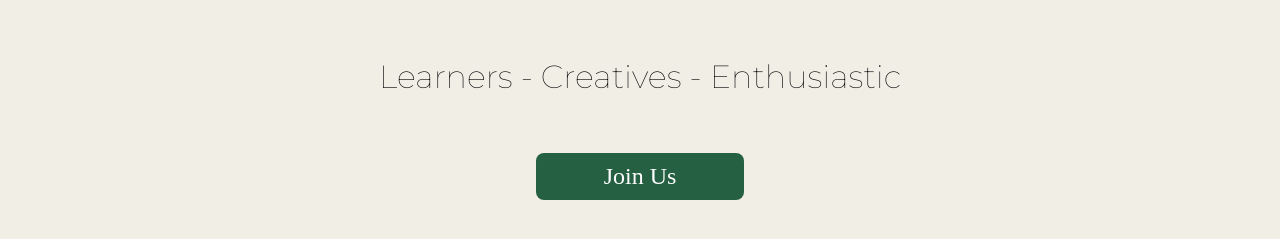
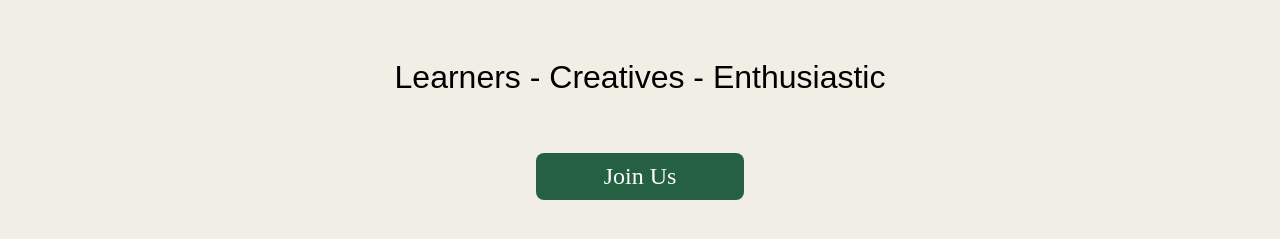
Before and after one commit to kuangbuckk/PMSCommunity, a plain HTML site: page index.html in a window 1280 px wide. Shown: the part 369-608 px from the top of the page. Drawn offline with Linux system fonts and the light colour scheme; a web font is replaced by a local one.

Commit message:
Montserrat Regular
@kuangbuckk

```diff
--- a/style.css
+++ b/style.css
@@ -99,7 +99,7 @@ p.info {
   color: #000000;
   font-weight: 300;
   line-height: 1.75em;
-  font-family: 'Montserrat', sans-serif;
+  font-family: 'Montserrat-Regular', sans-serif;
 }
 
 a.cta {
```
